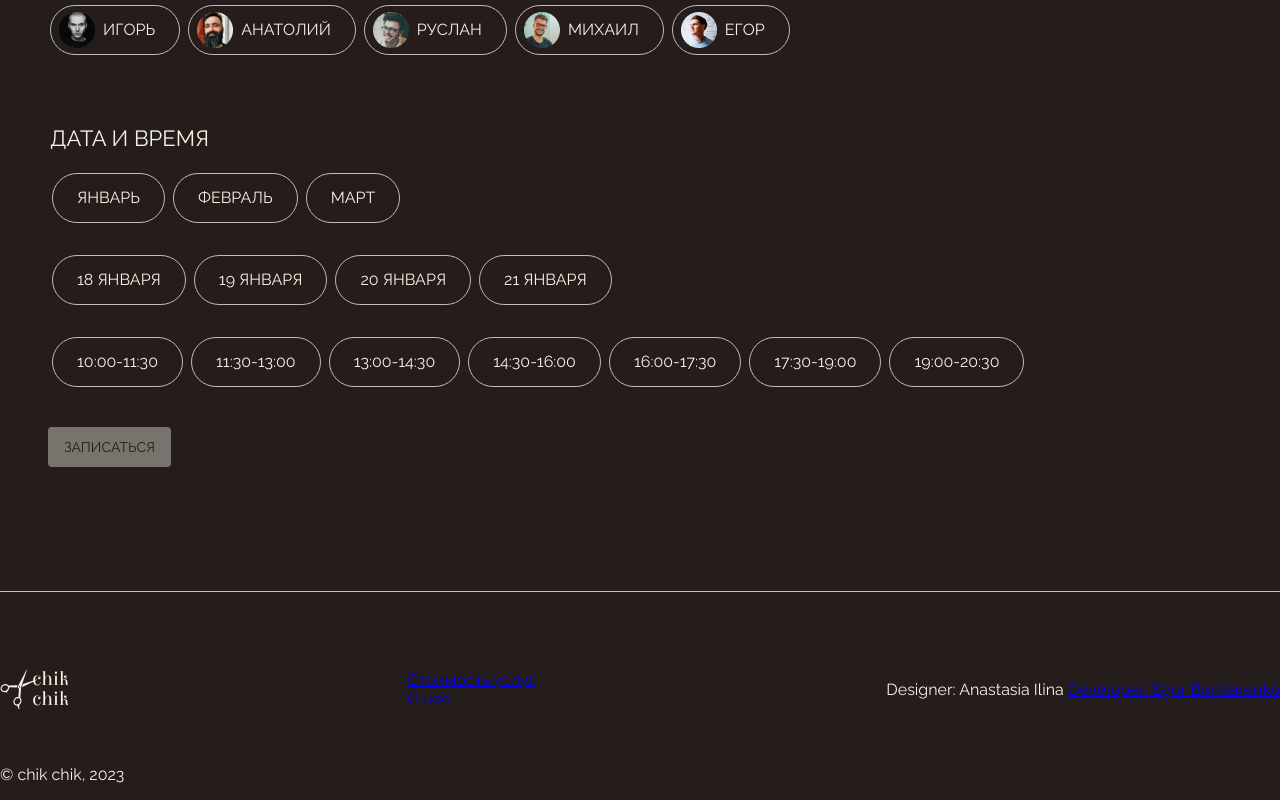
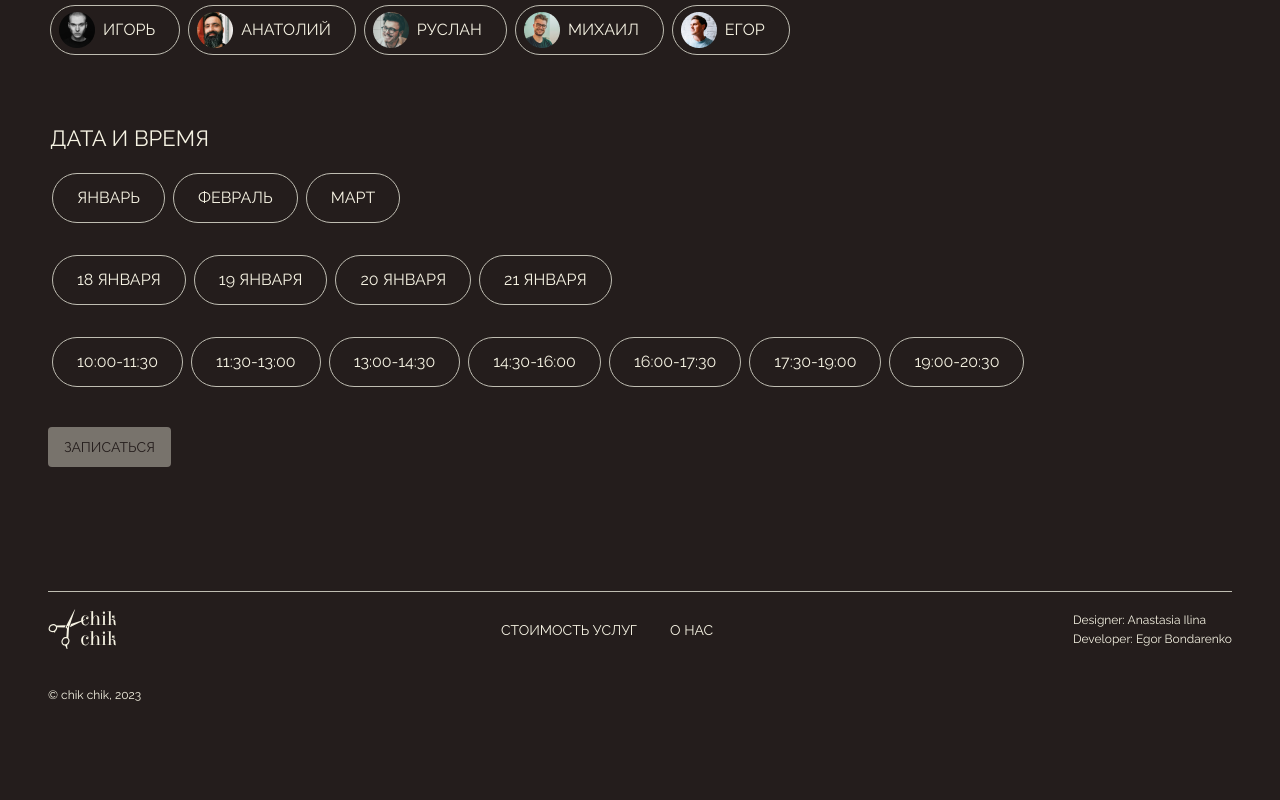
Before and after one commit to CrazyEjek/Chik-Chik-, a plain HTML site: page index.html in a window 1280 px wide. Shown: the part 2789-3589 px from the top of the page. After the commit the page ends 3532 px from the top, so only its background shows below. Drawn offline with Linux system fonts and the light colour scheme.

Commit message:
4 lesson HW

```diff
--- a/CSS/about.css
+++ b/CSS/about.css
@@ -100,7 +100,7 @@
     }
 }
 
-@media (max-width: 320px) {
+@media (max-width: 560px) {
     .about {
         padding: 32px 0;
     }
--- a/CSS/footer.css
+++ b/CSS/footer.css
@@ -1,36 +1,64 @@
 .footer__container {
-    padding-top: 62px;
-    padding-bottom: 24px;
+    padding-top: 17px;
+    padding-bottom: 42px;
     border-top: 1px solid #BFBDB2;
+    display: grid;
+    grid-template-columns: max-content 1fr max-content;
+    align-items: center;
+    gap: 40px;
+}
+
+.footer__navigation {
+    justify-self: center;
+}
+
+.footer__developers {
+    list-style: none;
+    margin: 0;
+    padding: 0;
     display: flex;
-    align-items: center;
-    justify-content: space-between;
+    flex-direction: column;
+    align-items: flex-start;
+    gap: 7px;
+    font-size: 12px;
+    line-height: 100%;
+}
 
+.footer__developer-link {
+    color: inherit;
+    text-decoration: none;
+}
+
+.footer__developer-link:hover {
+    text-decoration: underline;
+    color: turquoise;
+}
+
+.footer__copyright {
+    margin: 0;
+    font-size: 12px;
+    line-height: 100%;
 }
 
 
-.footer_dev {
+  @media (max-width: 560px) {
 
-     display: flex;
-     justify-content: flex-end;
-     margin-right: 54px;
-}
+    .footer__container {
+      grid-template-columns: 1fr;
+    }
 
-.footer__logo {
-}
+    .footer__navigation {
+        justify-self: flex-start;
 
+    }
 
-.footer__navigation {
-    justify-content: center;
-    margin-right: 54px;
-}
-.footer__list {
-}
-.footer__item-list {
-    display: table-row;
-}
-.footer__link {
-}
+    .footer__developers {
+       font-size: 10px;
+    }
 
-.footer__copyright {
-}
+    .footer__copyright {
+        font-size: 10px;
+
+    }
+
+  }
--- a/CSS/navigation.css
+++ b/CSS/navigation.css
@@ -15,3 +15,16 @@
     line-height: 100%;
     text-transform: uppercase;
   }
+
+ @media (max-width: 560px) {
+  .navigation__list {
+    flex-direction: column;
+    align-items: flex-start;
+    gap: 16px;
+  }
+
+  .navigation__link {
+    font-size: 12px;
+  }
+
+ }
--- a/CSS/radio.css
+++ b/CSS/radio.css
@@ -28,3 +28,14 @@
     background-position: 8px;
     background-repeat: no-repeat;
 }
+@media (max-width: 768px) {
+    .radio__label {
+        padding: 12px 16px;
+        font-size: 12px;
+    }
+
+    .radio__label_special {
+        padding-left: 40px;
+        background-size: 24px;
+    }
+}
--- a/index.html
+++ b/index.html
@@ -142,7 +142,7 @@
                 </li>
                 <li class="about__item about__item_master">
                     <h3 class="about__item-title">Мастера бород и усов</h3>
-                    <p class="about__item-description">Мы заботливо уложим вашу бороду и&nbspусы</p>
+                    <p class="about__item-description">Мы заботливо уложим вашу бороду и&nbsp;усы</p>
                 </li>
                 <li class="about__item about__item_guarante">
                     <h3 class="about__item-title">Гарантия качества</h3>
@@ -301,27 +301,31 @@
    </main>
 
    <footer class="footer">
+    <div class="container">
         <div class="footer__container">
-        <img class="footer__logo"   src="/img/logo.svg" alt="Логотип Барбершопа Чик-Чик">
+            <img class="footer__logo" src="/img/logo.svg" alt="Логотип Барбершопа Чик-Чик">
+
             <div class="footer__navigation navigation">
-        <ul class="footer__list">
-            <li class="footer__item-list">
-                <a href="#price" class="footer__link">Стоимость услуг</a>
+                <ul class="navigation__list">
+                    <li class="navigation__item">
+                        <a href="#price" class="navigation__link">Стоимость услуг</a>
                     </li>
-            <li class="footer__item-list">
-                <a href="#about" class="footer__link">О нас</a>
+                    <li class="navigation__item">
+                        <a href="#about" class="navigation__link">О нас</a>
                     </li>
                 </ul>
             </div>
-    <div class="footer__dev">
-        <a class="footer__designer">Designer: Anastasia Ilina</a>
-        <a class="footer__developer" href="google.com" >Developer: Egor Bondarenko</a>
+            <ul class="footer__developers">
+                <li class="footer__developer">
+                    Designer: <a class="footer__developer-link" href="">Anastasia Ilina</a>
+                </li>
+                <li class="footer__developer">
+                    Developer: <a class="footer__developer-link" href="https://vk.com/myejek">Egor Bondarenko</a>
+                </li>
+            </ul>
+            <p class="footer__copyright">© chik chik, 2023</p>
         </div>
-
     </div>
-
-    <p class="footer__copyright">© chik chik, 2023</p>
-
 </footer>
 
 </body>
```
Lines whose indentation alone changed are shown as unchanged.
